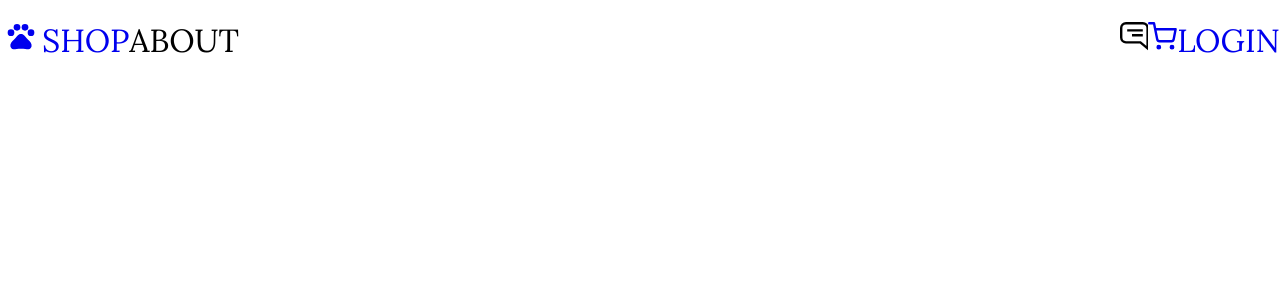
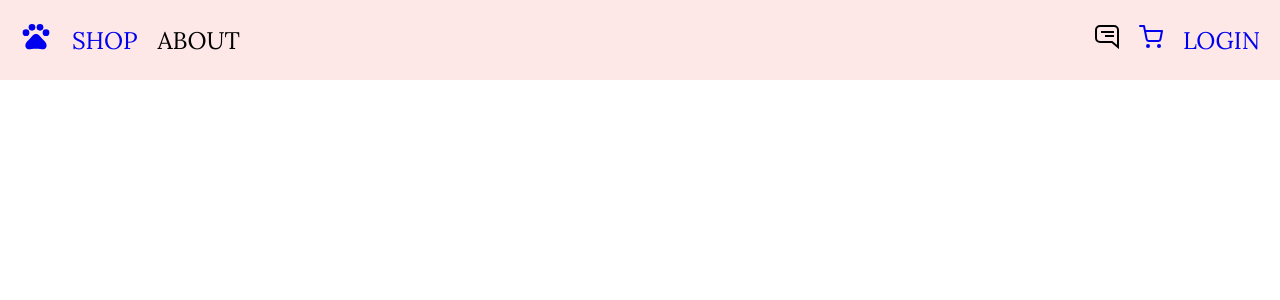
Before and after one commit to Choharim/food-website, a React (Create React App) app: page / in a window 1280 px wide. Shown: the top 300 px of the page. Built offline with nearby package versions, Linux system fonts and the light colour scheme.

Commit message:
Modify Navbar Style

```diff
--- a/src/components/Navbar/NavbarElements.js
+++ b/src/components/Navbar/NavbarElements.js
@@ -10,10 +10,13 @@ const ChangeColor = css`
 export const NavbarContainer = styled.div`
   width: 100vw;
   height: 80px;
+  margin: 0 auto;
   display: flex;
   justify-content: space-between;
   align-items: center;
-  margin: 0 auto;
+  font-size: 1.5rem;
+  text-transform: uppercase;
+  background-color: #fde7e7;
 `;
 
 export const MenuContainer = styled.div`
@@ -22,47 +25,42 @@ export const MenuContainer = styled.div`
 `;
 
 export const MenuDogIcon = styled(Link)`
+  font-size: 2rem;
   text-decoration: none;
-  font-size: 2rem;
-  padding: 5px;
+  padding: 0 20px;
 
   ${ChangeColor}
 `;
 
 export const MenuShop = styled(Link)`
-  font-size: 2rem;
   text-decoration: none;
-  text-transform: uppercase;
+  padding-right: 20px;
 
   ${ChangeColor}
 `;
 
 export const MenuAbout = styled(Link)`
-  font-size: 2rem;
   text-decoration: none;
-  text-transform: uppercase;
 
   ${ChangeColor}
 `;
 
 export const MenuChatIcon = styled(Link)`
   text-decoration: none;
-  font-size: 1.8rem;
-
-  ${ChangeColor}
+  padding-right: 20px;
+  ${ChangeColor};
 `;
 
 export const MenuCartIcon = styled(Link)`
   text-decoration: none;
-  font-size: 1.8rem;
+  padding-right: 20px;
 
   ${ChangeColor}
 `;
 
 export const Login = styled(Link)`
   text-decoration: none;
-  font-size: 2rem;
-  text-transform: uppercase;
+  padding-right: 20px;
 
   ${ChangeColor}
 `;
```
Also changed, not shown: 1 other file (tests, documents, lock files or other folders).
